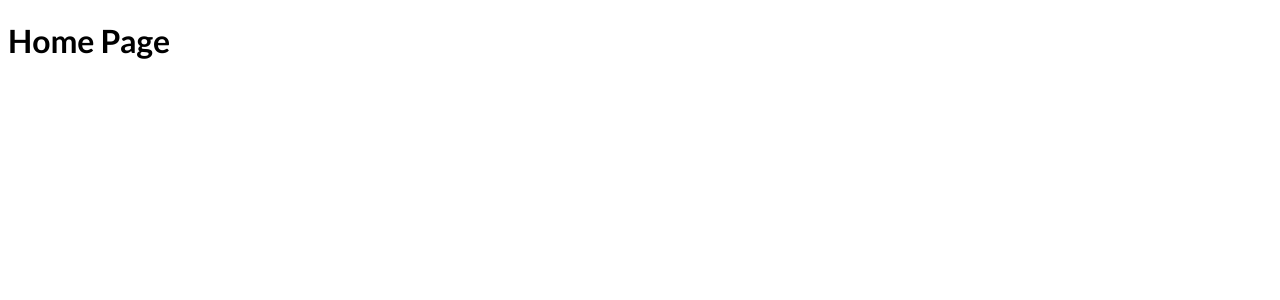
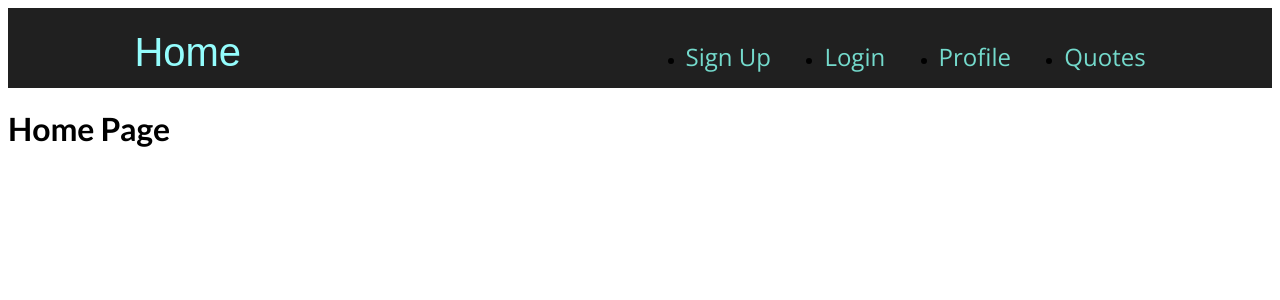
Before and after one commit to Vivek-bhatt05/samplenextprojectwithgraphql, a Next.js app in the folder my-app/: page / in a window 1280 px wide. Shown: the top 300 px of the page. Built offline with nearby package versions, Linux system fonts and the light colour scheme.

Commit message:
navbar and routing done

```diff
--- /dev/null
+++ b/my-app/components/layout/layout.js
@@ -0,0 +1,14 @@
+import { Fragment } from "react"
+import MainHeader from "./mainheader"
+
+function Layout( props){
+
+    return <Fragment>
+        <MainHeader />
+        <main>
+            {props.children}
+        </main>
+    </Fragment>
+}
+
+export default Layout
--- /dev/null
+++ b/my-app/components/layout/mainheader.js
@@ -0,0 +1,32 @@
+import Link from "next/link";
+
+import styles from 'styles/main-header.module.css'
+
+
+function MainHeader () {
+  return (
+    <header className={styles.header}>
+        <div className={styles.logo}>
+       <Link href='/'>Home</Link>
+       </div>
+       <nav className={styles.navigation}>
+        <ul className={styles.under} >
+            <li>
+                <Link href='/signup'>Sign Up</Link>
+            </li>
+            <li>
+                <Link href='/login'>Login</Link>
+            </li>
+            <li>
+                <Link href='/profile'>Profile</Link>
+            </li>
+            <li>
+                <Link href='/quotes'>Quotes</Link>
+            </li>
+        </ul>
+       </nav>
+    </header>
+  )
+}
+
+export default MainHeader
--- a/my-app/pages/_app.js
+++ b/my-app/pages/_app.js
@@ -1,5 +1,10 @@
+import Layout from '@/components/layout/layout'
 import '@/styles/globals.css'
 
 export default function App({ Component, pageProps }) {
-  return <Component {...pageProps} />
+  return (
+    <Layout>
+      <Component {...pageProps} />
+    </Layout>
+  )
 }
--- /dev/null
+++ b/my-app/styles/main-header.module.css
@@ -0,0 +1,46 @@
+.header {
+    width: 100%;
+    display: flex;
+    justify-content: space-between;
+    align-items: baseline;
+    padding: 1rem 10%;
+    height: 5rem;
+    background-color: #202020;
+  }
+
+  .logo {
+    font-size: 1.5rem;
+    color: white;
+    font-family: 'Fira', sans-serif;
+    height: 100%;
+    display: flex;
+    justify-content: center;
+    align-items: center;
+    color: #94fdfd;
+  }
+
+  .logo a {
+    text-decoration: none;
+    color: #94fdfd;
+  }
+  .under{
+    width: 500px;
+    justify-content: space-between;
+    display: flex;
+  }
+
+  .navigation a {
+    text-decoration: none;
+    color: #74dacc;
+    font-size: 1rem;
+  }
+
+  @media (min-width: 768px) {
+    .logo {
+      font-size: 2.5rem;
+    }
+
+    .navigation a {
+      font-size: 1.5rem;
+    }
+  }
```
